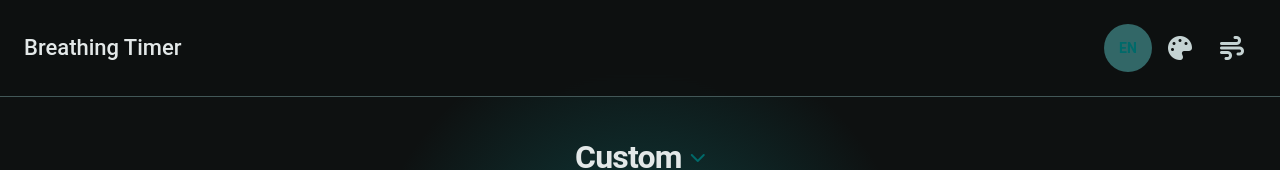
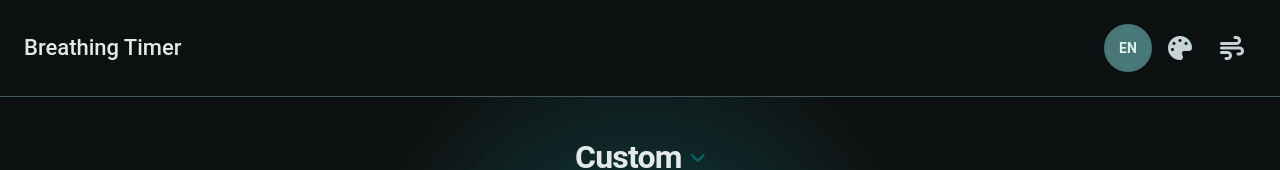
Before and after one commit to rolandjo/Breathing_App, a website: page index.html in a window 1280 px wide. In both pictures the pointer is over the button "EN". Shown: the top 170 px of the page. Drawn offline with Linux system fonts and the light colour scheme.

Commit message:
fix(ui): contrast language toggle text on its chip

```diff
--- a/styles.css
+++ b/styles.css
@@ -192,10 +192,16 @@ body {
     width: auto;
     min-width: 48px;
     padding-inline: 14px;
-    color: var(--md-sys-color-primary);
+    color: var(--md-sys-color-on-secondary-container);
     background: var(--md-sys-color-secondary-container);
     font-size: 0.875rem;
     font-weight: 700;
+}
+
+#language-toggle:hover,
+#language-toggle:active {
+    color: var(--md-sys-color-on-secondary-container);
+    background: color-mix(in srgb, var(--md-sys-color-on-secondary-container) 12%, var(--md-sys-color-secondary-container));
 }
 
 /* M3 switch */
```
